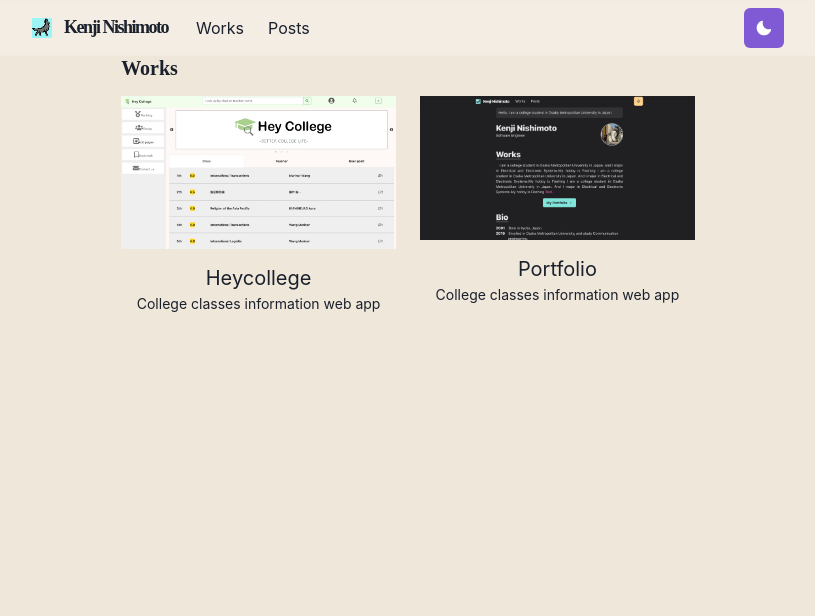
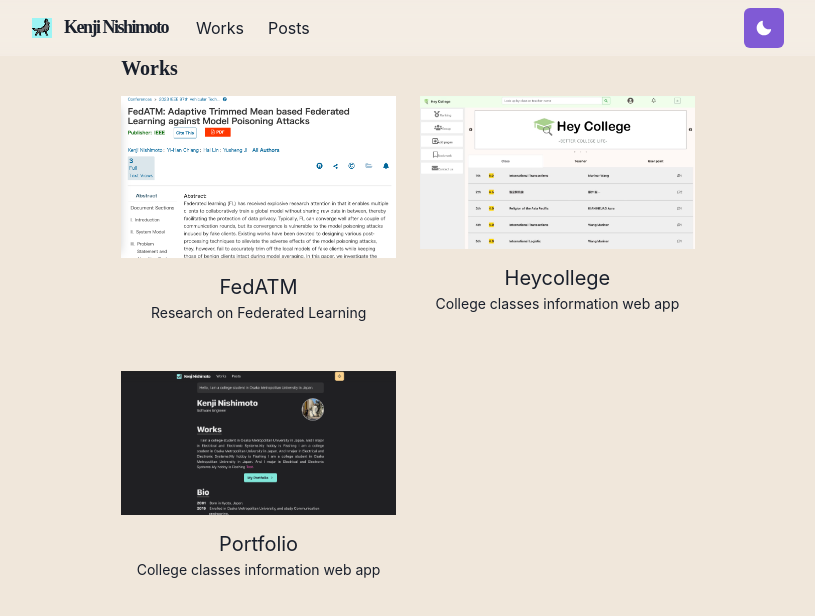
Before and after one commit to kenji132/portfolio-site, a Next.js app: page /works in a window 1280 px wide. Shown: the top 616 px of the page, without its empty margins (232-1047 px from the left). Built offline with nearby package versions, Linux system fonts and the light colour scheme.

Commit message:
add content

```diff
--- a/pages/works.js
+++ b/pages/works.js
@@ -1,6 +1,7 @@
 import { Container, Box, Heading, SimpleGrid, Divider } from '@chakra-ui/react'
 import Section from '../components/section'
 import { WorkGridItem } from '../components/grid-item'
+import thumbFedATM from '../public/FedATM3.png'
 import thumbHeycollege from '../public/Heycollege2.png'
 import Layout from '../components/layouts/article'
 import thumbPortfolio from '../public/portfolio-thumb.png'
@@ -13,6 +14,15 @@ const Works = () => {
           Works
         </Heading>
         <SimpleGrid columns={[1,1,2]} gap={6}>
+          <Section>
+            <WorkGridItem
+              id="FedATM"
+              title="FedATM"
+              thumbnail={thumbFedATM}
+            >
+              Research on Federated Learning
+            </WorkGridItem>
+          </Section>
           <Section>
             <WorkGridItem
               id="heycollege"
```
Also changed, not shown: public/FedATM3.png (added).
